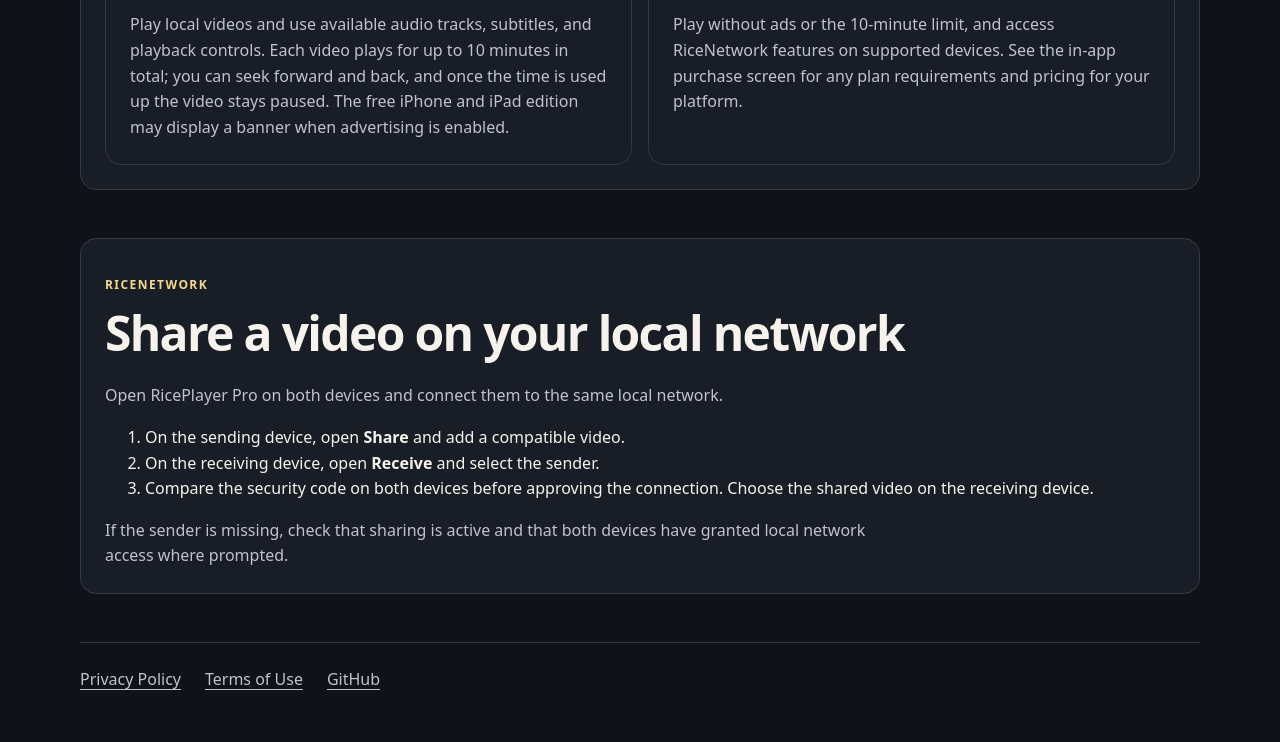
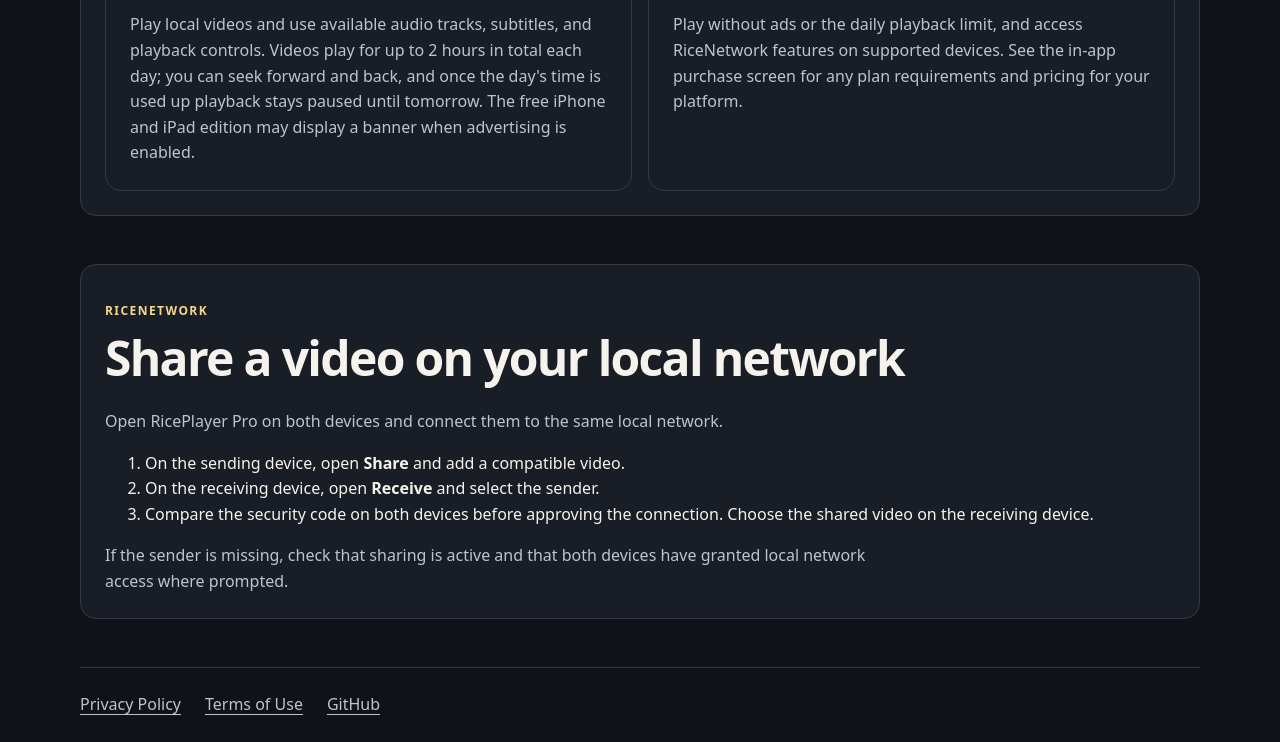
Before and after one commit to cp529414/RicePlayer, a plain HTML site: page docs/index.html in a window 1280 px wide. Shown: the part 1344-2086 px from the top of the page. Before the commit the page ends 2060 px from the top, so only its background shows below. Drawn offline with Linux system fonts and the light colour scheme.

Commit message:
Describe the Basic 2-hours-per-day playback limit
Co-Authored-By: Claude Sonnet 5.5 <noreply@anthropic.com>

```diff
--- a/docs/index.html
+++ b/docs/index.html
@@ -31,8 +31,8 @@
 <section class="sharing" id="editions" aria-labelledby="editions-title">
 <h2 id="editions-title">Free and Pro</h2>
 <div class="grid">
-<article><h3>RicePlayer</h3><p>Play local videos and use available audio tracks, subtitles, and playback controls. Each video plays for up to 10 minutes in total; you can seek forward and back, and once the time is used up the video stays paused. The free iPhone and iPad edition may display a banner when advertising is enabled.</p></article>
-<article><h3>RicePlayer Pro</h3><p>Play without ads or the 10-minute limit, and access RiceNetwork features on supported devices. See the in-app purchase screen for any plan requirements and pricing for your platform.</p></article>
+<article><h3>RicePlayer</h3><p>Play local videos and use available audio tracks, subtitles, and playback controls. Videos play for up to 2 hours in total each day; you can seek forward and back, and once the day's time is used up playback stays paused until tomorrow. The free iPhone and iPad edition may display a banner when advertising is enabled.</p></article>
+<article><h3>RicePlayer Pro</h3><p>Play without ads or the daily playback limit, and access RiceNetwork features on supported devices. See the in-app purchase screen for any plan requirements and pricing for your platform.</p></article>
 </div>
 </section>
 <section class="sharing" id="sharing" aria-labelledby="sharing-title">
```
Also changed, not shown: docs/zh-Hant/index.html (+2 -2 lines).
